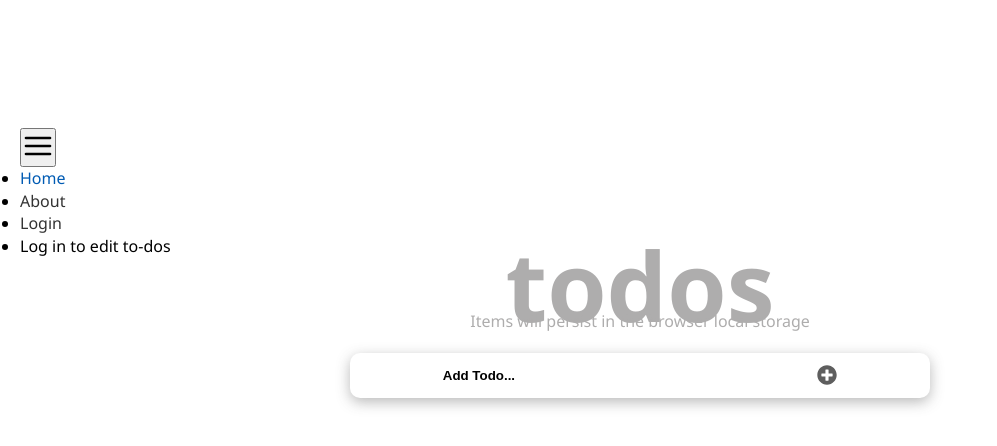
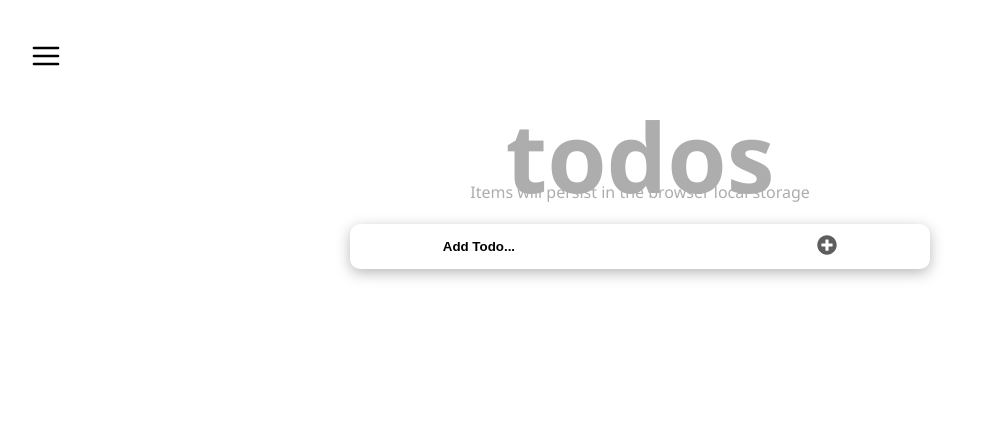
Before and after one commit to Fombi-Favour/todos-react, a React (Create React App) app: page / in a window 1280 px wide. Shown: the top 446 px of the page, without its empty margins (0-997 px from the left). Built offline with nearby package versions, Linux system fonts and the light colour scheme.

Commit message:
Update app.css

```diff
--- a/src/styles/app.css
+++ b/src/styles/app.css
@@ -127,3 +127,73 @@
     grid-template-columns: 200px minmax(0, 1fr);
   }
 }
+
+/* ==========================
+Sidebar navigation
+======================== */
+.navbar {
+  position: relative;
+}
+
+button {
+  cursor: pointer;
+  background: transparent;
+  border: none;
+  font-size: 20px;
+}
+
+.navbar .toggle {
+  position: fixed;
+  left: 30px;
+  top: 40px;
+  cursor: pointer;
+  background: transparent;
+  border: none;
+}
+
+.menu-nav {
+  list-style: none;
+  position: absolute;
+  background: #fff;
+  left: 0;
+  width: 0;
+  overflow: hidden;
+  max-width: 290px;
+  z-index: 9;
+  font-size: 18px;
+  box-shadow: 0 10px 15px -3px rgb(46 41 51 / 8%), 0 4px 6px -2px rgb(71 63 79 / 16%);
+  transform: translateX(-100px);
+  transition: transform ease-in-out 0.2s;
+
+  /* transition: width ease 0.2s; */
+}
+
+.menu-nav.show-menu {
+  width: 100%;
+  transform: translateX(0);
+}
+
+/* stylelint-disable-next-line no-descending-specificity */
+.menu-nav li a,
+.menu-nav li span {
+  display: block;
+  padding: 1rem;
+}
+
+.log-in {
+  color: #777;
+  border-top: 1px solid #efecec;
+  margin-top: 15px;
+  font-size: 15px;
+}
+
+/* logout */
+.logout {
+  position: absolute;
+  right: 30px;
+  top: 40px;
+  display: flex;
+  gap: 2rem;
+  font-size: 20px;
+  color: #005bb3;
+}
```
